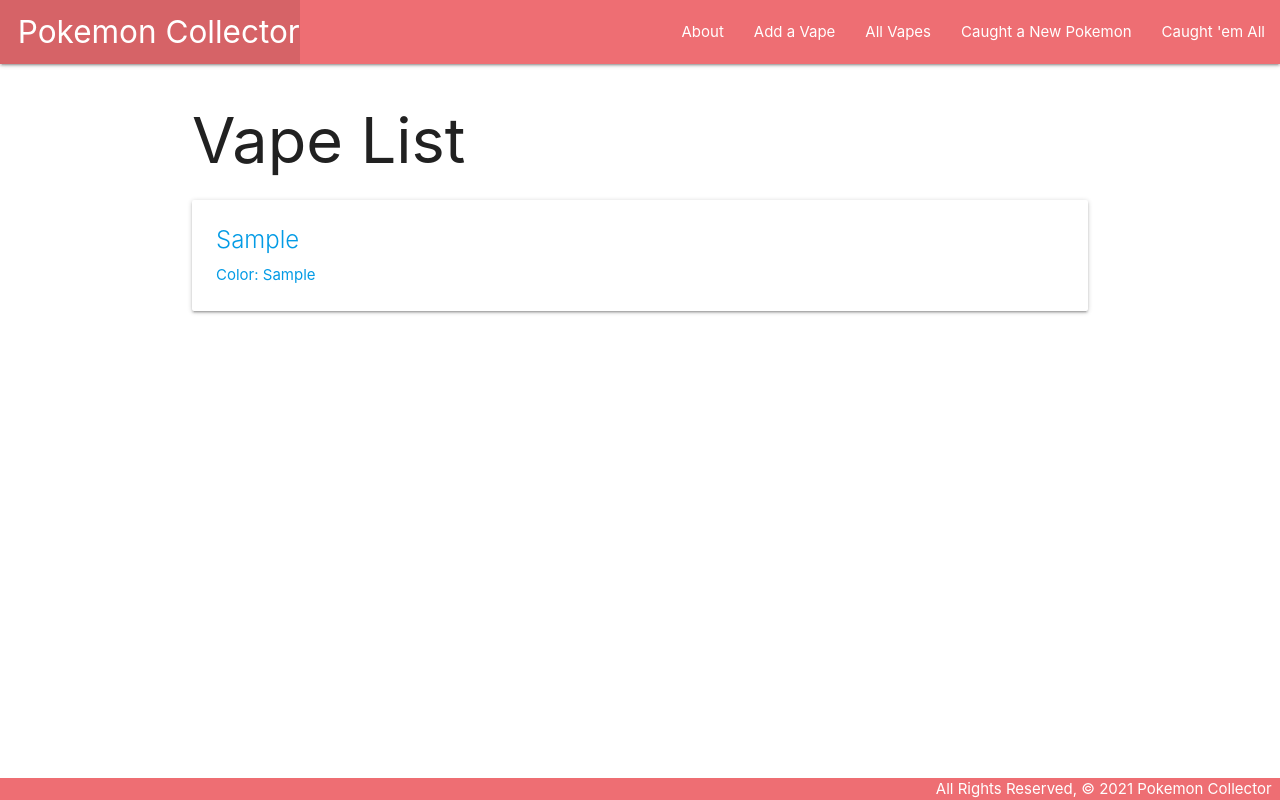
After one commit to amayorga7904/finchcollector, a Django app: page /vapes/ in a window 1280 px wide. The commit adds this page. Run offline with Django 5.2, Linux system fonts and the light colour scheme; tables that the repository leaves empty hold one stand-in row (values such as "Sample post").

Commit message:
added vape model, can create and view from client side

```diff
--- a/main_app/models.py
+++ b/main_app/models.py
@@ -23,6 +23,16 @@ TYPES = (
 )
 
 # Create your models here.
+class Vape(models.Model):
+    brand = models.CharField(max_length=50)
+    flavor = models.CharField(max_length=50)
+
+    def __str__(self):
+        return self.name
+
+    def get_absolute_url(self):
+        return reverse('vapes_detail', kwargs={'pk': self.id})
+
 class Pokemon(models.Model):
     name = models.CharField(max_length=100)
     type = models.CharField(max_length=100)
@@ -31,6 +41,7 @@ class Pokemon(models.Model):
     level = models.IntegerField()
     description = models.TextField(max_length=250)
     age = models.IntegerField()
+    vapes = models.ManyToManyField(Vape)
 
     def __str__(self):
         return f'{self.name} ({self.id})'
@@ -42,7 +53,8 @@ class Move(models.Model):
     move_name = models.CharField()
     move_type = models.CharField(
         max_length=3,
-        choices=TYPES
+        choices=TYPES,
+        default=TYPES[12][0]
     )
 
     pokemon = models.ForeignKey(
--- a/main_app/templates/base.html
+++ b/main_app/templates/base.html
@@ -20,6 +20,8 @@
         </ul>
         <ul class="right">
           <li><a href="{% url 'about' %}">About</a></li>
+          <li><a href="{% url 'vapes_create' %}">Add a Vape</a></li>
+          <li><a href="{% url 'vapes_index' %}">All Vapes</a></li>
           <li><a href="{% url 'pokemons_create' %}">Caught a New Pokemon</a></li>
           <li><a href="{% url 'index' %}">Caught 'em All</a></li>
         </ul>
--- /dev/null
+++ b/main_app/templates/main_app/vape_list.html
@@ -0,0 +1,17 @@
+{% extends 'base.html' %}
+{% block content %}
+
+<h1>Vape List</h1>
+
+{% for vape in vape_list %}
+  <a href="{% url 'vapes_detail' vape.id %}">
+    <div class="card">
+        <div class="card-content">
+            <span class="card-title">{{ vape.brand }}</span>
+            <p>Color: {{ vape.flavor }}</p>
+        </div>
+    </div>
+  </a>
+{% endfor %}
+
+{% endblock %}
--- a/main_app/urls.py
+++ b/main_app/urls.py
@@ -10,4 +10,7 @@ urlpatterns = [
     path('pokemon/<int:pk>/update/', views.PokemonUpdate.as_view(), name='pokemons_update'),
     path('pokemon/<int:pk>/delete/', views.PokemonDelete.as_view(), name='pokemons_delete'),
     path('pokemon/<int:pokemon_id>/add_move/', views.add_move, name='add_move'),
+    path('vapes/', views.VapeList.as_view(), name='vapes_index'),
+    path('vapes/<int:pk>/', views.VapeDetail.as_view(), name='vapes_detail'),
+    path('vapes/create/', views.VapeCreate.as_view(), name='vapes_create'),
 ]
--- a/main_app/views.py
+++ b/main_app/views.py
@@ -1,6 +1,7 @@
 from django.shortcuts import render, redirect
 from django.views.generic.edit import CreateView, UpdateView, DeleteView
-from .models import Pokemon
+from django.views.generic import ListView, DetailView
+from .models import Pokemon, Vape
 from .forms import MoveForm
 
 # Create your views here.
@@ -45,3 +46,13 @@ def add_move(request, pokemon_id):
     new_move.pokemon_id = pokemon_id
     new_move.save()
   return redirect('detail', pokemon_id=pokemon_id)
+
+class VapeList(ListView):
+  model = Vape
+
+class VapeDetail(DetailView):
+  model = Vape
+
+class VapeCreate(CreateView):
+  model = Vape
+  fields = '__all__'
```
Also changed, not shown: main_app/templates/main_app/vape_detail.html (added, +18 -0 lines), main_app/templates/main_app/vape_form.html (added, +16 -0 lines), main_app/templates/pokemon/detail.html (+10 -2 lines), main_app/migrations/0003_alter_move_move_type.py (added), main_app/migrations/0004_vape_pokemon_vapes.py (added).
